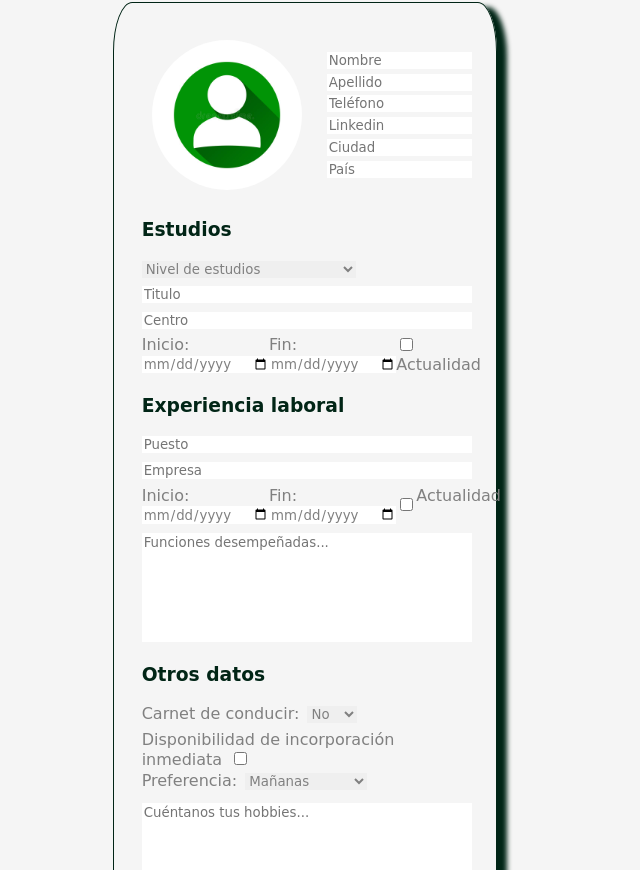
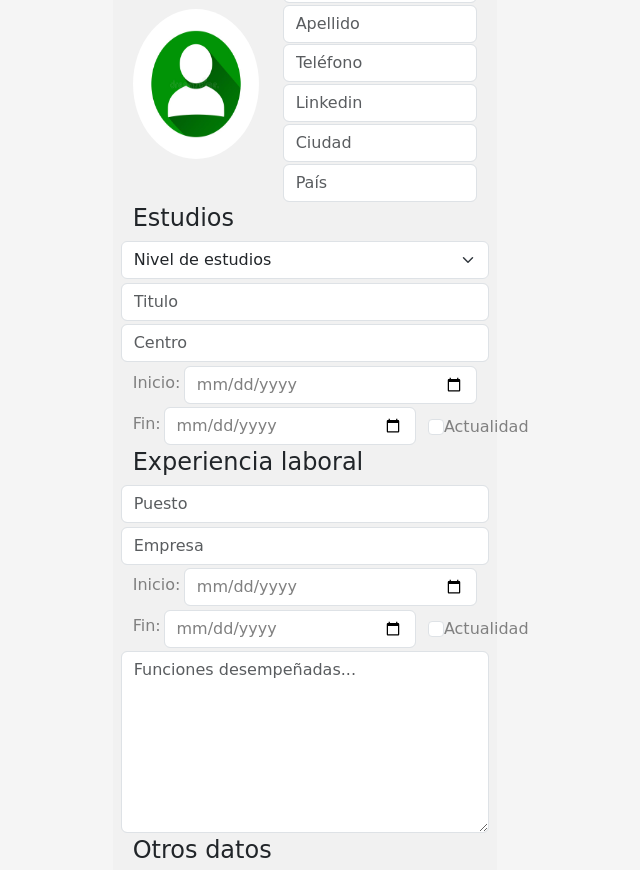
Before and after one commit to maxijayme/Equipo12, a plain HTML site: page formulario/index.html in a window 1280 px wide. Shown: the part 109-979 px from the top of the page, without its empty margins (335-975 px from the left). Drawn offline with nearby package versions, Linux system fonts and the light colour scheme; a web font is replaced by a local one.

Commit message:
formulario de datos personales utilizando bootstrap

```diff
--- a/formulario/index.html
+++ b/formulario/index.html
@@ -5,30 +5,36 @@
     <meta http-equiv="X-UA-Compatible" content="IE=edge">
     <meta name="viewport" content="width=device-width, initial-scale=1.0">
     <title>Formulario de registro</title>
+    <link href="https://cdn.jsdelivr.net/npm/bootstrap@5.3.0-alpha1/dist/css/bootstrap.min.css" rel="stylesheet" integrity="sha384-GLhlTQ8iRABdZLl6O3oVMWSktQOp6b7In1Zl3/Jr59b6EGGoI1aFkw7cmDA6j6gD" crossorigin="anonymous">
+    <script src="https://cdn.jsdelivr.net/npm/bootstrap@5.3.0-alpha1/dist/js/bootstrap.bundle.min.js" integrity="sha384-w76AqPfDkMBDXo30jS1Sgez6pr3x5MlQ1ZAGC+nuZB+EYdgRZgiwxhTBTkF7CXvN" crossorigin="anonymous"></script>
     <link rel="stylesheet" href="styles.css">
 </head>
 <body>
-    <header>
-        <h2>Crea tu perfil</h2>
-        <img id="logo" src="../img/teclapedia.svg" alt="logo">
+    <div class="container">
+        <header class="row">
+            <h3 class="col-8">Crea tu perfil</h3>
+            <img class="col-4" id="logo" src="../img/teclapedia.svg" alt="logo">
         </header>
+    </div>
         <main>
-
-        <form action="">
+            <form class="container" action="">
                 <!-- datos personales -->
-            <div class="horizontales">
-                <img id="fotoPerfil" src="./img/avatar.jpg" alt="Foto de perfil">
-                <div class="datosPersonales">
-                    <input type="text" name="nombre" id="nombre" placeholder="Nombre" required>
-                    <input type="text" name="apellido" id="apellido" placeholder="Apellido" required>
-                    <input type="text" name="telefono" id="telefono" placeholder="Teléfono">
-                    <input type="text" name="linkedin" id="linkedin" placeholder="Linkedin">
-                    <input type="text" name="ciudad" id="ciudad" placeholder="Ciudad">
-                    <input type="text" name="pais" id="pais" placeholder="País">
+                <div class="row align-items-center">
+                    <img class="col-3" id="fotoPerfil" src="./img/avatar.jpg" alt="Foto de perfil">
+                    <div class="col d-flex-column">
+                        <input class="form-control" type="text" name="nombre" id="nombre" placeholder="Nombre" required>
+                        <input class="form-control" type="text" name="apellido" id="apellido" placeholder="Apellido" required>
+                        <input class="form-control" type="text" name="telefono" id="telefono" placeholder="Teléfono">
+                        <input class="form-control" type="text" name="linkedin" id="linkedin" placeholder="Linkedin">
+                        <input class="form-control" type="text" name="ciudad" id="ciudad" placeholder="Ciudad">
+                        <input class="form-control" type="text" name="pais" id="pais" placeholder="País">
                     </div>
                 </div>
-            <h3>Estudios</h3>
-            <select name="estudios" id="estudios">
+                <div class="row">
+                    <p class="h4 text-dark">Estudios</p>
+                </div>
+                <div class="row">
+                    <select class="form-select" name="estudios" id="estudios">
                         <option value="nivelEstudios" selected>Nivel de estudios</option>
                         <option value="sinEstudios">Sin estudios finalizados</option>
                         <option value="graduado">Graduado escolar</option>
@@ -39,44 +45,58 @@
                         <option value="universitarios">Estudios universitarios</option>
                         <option value="master">Titulo de máster o postgrado</option>
                     </select>
-            <input type="text" name="titulo" id="titulo" placeholder="Titulo">
-            <input type="text" name="centro" id="centro" placeholder="Centro">
-            <div class="datoFormulario">
-                <div>
-                    <label for="fInicioEstudio">Inicio:</label>
-                    <input type="date" name="fInicioEstudio" id="fInicioEstudio">
                 </div>
-                <div>
-                    <label for="fFinEstudio">Fin:</label>
-                    <input type="date" name="fFinEstudio" id="fFinEstudio">
+                <div class="row">
+                    <input class="form-control" type="text" name="titulo" id="titulo" placeholder="Titulo">
                 </div>
-                <div>
-                    <input type="checkbox" name="actualidadEstudio" id="actualidadEstudio">
-                    <label for="actualidadEstudio">Actualidad</label>
+                <div class="row">
+                    <input class="form-control" type="text" name="centro" id="centro" placeholder="Centro">
+                </div>
+                <div class="row align-items-center">
+                    <div class="d-flex col">
+                        <label class="form-label align-self-center" for="fInicioEstudio">Inicio:</label>
+                        <input class="form-control" type="date" name="fInicioEstudio" id="fInicioEstudio">
+                    </div>
+                    <div class="d-flex col">
+                        <label class="form-label align-self-center" for="fFinEstudio">Fin:</label>
+                        <input class="form-control" type="date" name="fFinEstudio" id="fFinEstudio">
+                    </div>
+                    <div class="d-flex form-check col-2">
+                        <input class="form-check-input" type="checkbox" name="actualidadEstudio" id="actualidadEstudio">
+                        <label class="form-check-label" for="actualidadEstudio">Actualidad</label>
                     </div>
                 </div>
+                <div class="row">
+                    <p class="h4 text-dark">Experiencia laboral</p>
+                </div>
+                <div class="row">
+                    <input class="form-control" type="text" name="puesto" id="puesto" placeholder="Puesto">
+                </div>
+                <div class="row">
+                    <input class="form-control" type="text" name="empresa" id="empresa" placeholder="Empresa">
+                </div>
+                <div class="row align-items-center">
+                    <div class="d-flex col">
+                        <label class="form-label align-self-center" for="fInicioTrabajo">Inicio:</label>
+                        <input class="form-control" type="date" name="fInicioTrabajo" id="fInicioTrabajo">
+                    </div>
+                    <div class="d-flex col">
+                        <label class="form-label align-self-center" for="fFinTrabajo">Fin:</label>
+                        <input class="form-control" type="date" name="fFinTrabajo" id="fFinTrabajo">
+                    </div>
+                    <div class="d-flex form-check col-2">
+                        <input class="form-check-input" type="checkbox" name="actualidadTrabajo" id="actualidadTrabajo">
+                        <label class="form-check-label" for="actualidadTrabajo">Actualidad</label>
+                    </div>
+                </div>
+                <div class="row">
+                    <textarea class="form-control" name="funciones" id="funciones" rows="7" placeholder="Funciones desempeñadas..."></textarea>
+                </div>
 
-            <h3>Experiencia laboral</h3>
-            <input type="text" name="puesto" id="puesto" placeholder="Puesto">
-            <input type="text" name="empresa" id="empresa" placeholder="Empresa">
-            <div class="datoFormulario">
-                <div>
-                    <label for="fInicioTrabajo">Inicio:</label>
-                    <input type="date" name="fInicioTrabajo" id="fInicioTrabajo">
-                </div>
-                <div>
-                    <label for="fFinTrabajo">Fin:</label>
-                    <input type="date" name="fFinTrabajo" id="fFinTrabajo">
-                </div>
-                <input type="checkbox" name="actualidadTrabajo" id="actualidadTrabajo">
-                <label for="actualidadTrabajo">Actualidad</label>
-            </div>
-            <textarea name="funciones" id="funciones" rows="7" placeholder="Funciones desempeñadas..."></textarea>
-
-            <h3>Otros datos</h3>
-            <div>
-                <label for="carnet">Carnet de conducir:</label>
-                <select name="carnet" id="carnet">
+                <p class="h4 text-dark">Otros datos</p>
+                <div class="row d-flex">
+                    <label class="form-label col-4 align-self-center" for="carnet">Carnet de conducir:</label>
+                    <select class="form-select col" name="carnet" id="carnet">
                         <option value="sinCarnet">No</option>
                         <option value="a">A</option>
                         <option value="b">B</option>
@@ -86,13 +106,13 @@
                         <option value="de">D+E</option>
                     </select>
                 </div>
-            <div>
-                <label for="disponibilidad">Disponibilidad de incorporación inmediata</label>
-                <input type="checkbox" name="disponibilidad" id="disponibilidad">
+                <div class="row d-flex form-check">
+                    <input class="form-check-input col" type="checkbox" name="disponibilidad" id="disponibilidad">
+                    <label class="form-check-label col" for="disponibilidad">Disponibilidad de incorporación inmediata</label>
                 </div>
-            <div>
-                <label for="preferencia">Preferencia:</label>
-                <select name="preferencia" id="preferencia">
+                <div class="row d-flex">
+                    <label class="form-label col-4 align-self-center" for="preferencia">Preferencia:</label>
+                    <select class="form-select col" name="preferencia" id="preferencia">
                         <option value="mañanas">Mañanas</option>
                         <option value="tardes">Tardes</option>
                         <option value="turnoPartido">Turno Partido</option>
@@ -100,13 +120,14 @@
                         <option value="indiferente">Indiferente</option>
                     </select>
                 </div>
-            <textarea name="hobbies" id="hobbies" rows="7" placeholder="Cuéntanos tus hobbies..."></textarea>
-            <div class="botones">
-                <button>Crear perfil</button>
-                <button>Cancelar</button>
+                <div class="row"><textarea class="form-control" name="hobbies" id="hobbies" rows="7" placeholder="Cuéntanos tus hobbies..."></textarea></div>
+                <div class="row justify-content-center">
+                    <button class="btn btn-outline-dark col" type="submit">Crear perfil</button>
+                    <button class="btn btn-outline-dark col" type="reset">Cancelar</button>
                 </div>
             </form>
         </main>
+
     <footer>
         <div class="pie1">
             <ul>
--- a/formulario/styles.css
+++ b/formulario/styles.css
@@ -2,24 +2,26 @@
 @import url('https://fonts.googleapis.com/css2?family=Tilt+Neon&display=swap');
 /*font-family: 'Tilt Neon', cursive;*/
 
+/*gris claro: rgb(249, 249, 249)
+gris oscuro: rgb(241, 241, 241)*/
 /* colores background-image: linear-gradient( to top, rgb(1, 37, 22), rgb(22, 159, 7)); */
 
 /*Estilo principal*/
 body {
     font-family: 'Tilt Neon', cursive;
-    color: rgb(13, 3, 21);
+    color: rgb(249, 249, 249);
     background-color: whitesmoke;
     width: 30%;
     margin: 1% auto;
 }
 
-h3, h2 {
-    color: rgb(1, 37, 22);
+h4, h3 {
+    color: black;
 }
 
 
 /*Cabecera*/
-header {
+/* header {
     display: flex;
     justify-content: space-between;
     align-items: center;
@@ -28,20 +30,20 @@ header {
 
 #logo {
     width: 200px;
-}
+} */
 
 
 /* formulario */
 main {
-    border: 1px solid rgb(1, 37, 22);
-    border-radius: 5%;
+    background-color: rgb(241, 241, 241);
+    border-radius: 2%;
     padding: 2%;
-    box-shadow: 10px 5px 5px rgb(1, 37, 22);
+    margin-top: 3%;
 }
 
-form {
+/* form {
     padding: 20px;
-}
+} */
 
 /* Datos personales */
 
@@ -49,23 +51,43 @@ form {
     width: 150px;
     height: 150px;
     border-radius: 50%;
-    padding: 10px;
 }
 
+label {
+    color: gray;
+    margin-right: 1%;
+}
 
-.horizontales {
+input,
+select,
+input[type="date"],
+input[type="checkbox"],
+textarea {
+    margin-bottom: 1%;
+    color: gray;
+}
+
+/* textarea {
+    resize: none;
+}
+
+input[type="date"],
+input[type="checkbox"],
+select {
+    color: gray;
+} */
+/* .horizontales {
     display: flex;
     justify-content: space-between;
     align-content: center;
 }
 .datosPersonales {
-    /* width: 90%; */
-    padding-left: 15px;
+        padding-left: 15px;
     align-content: center;
-}
+} */
 
 
-input,
+/* input,
 select,
 textarea {
     border: none;
@@ -129,7 +151,7 @@ button:hover {
     justify-content: center;
     gap: 0 15px;
     margin-top: 5%;
-}
+} */
 
 /*Pie de pagina*/
 footer {
```
Lines whose indentation alone changed are shown as unchanged.
